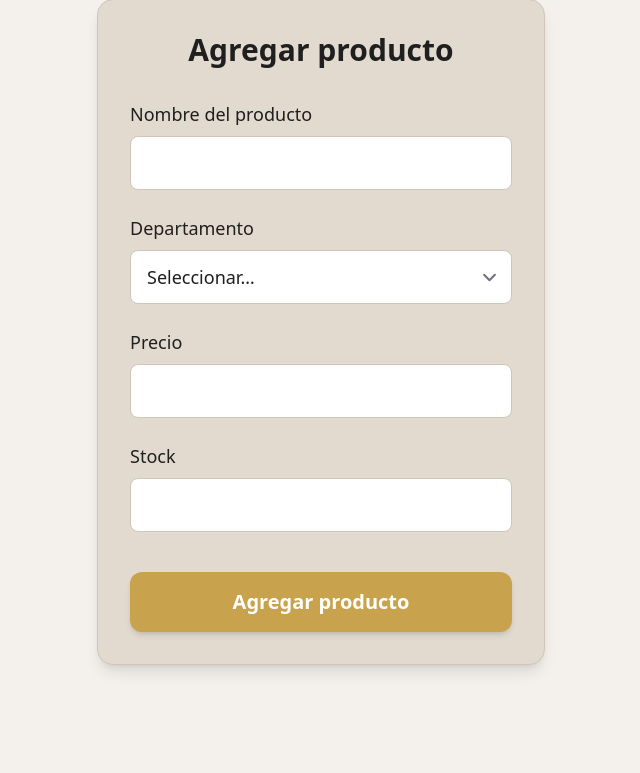
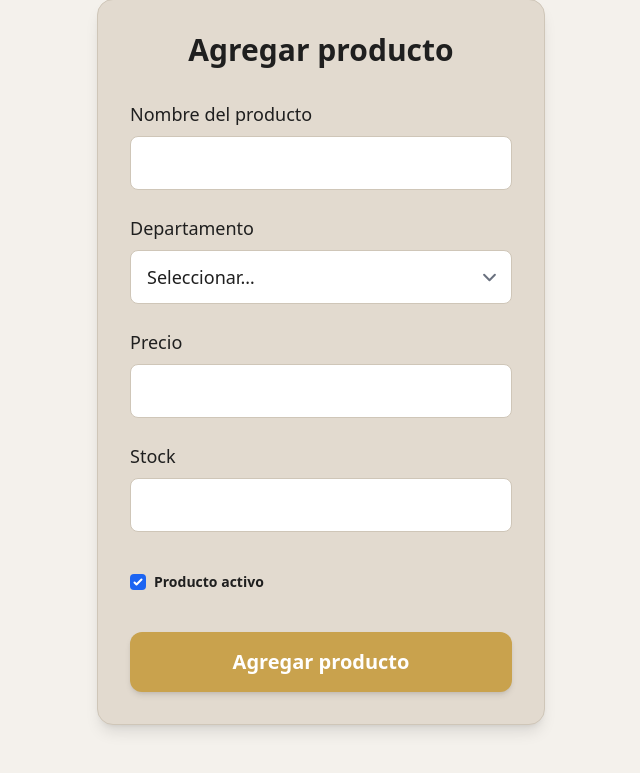
Before and after one commit to Felirey03/jsdistribuciones, a Flask app: page /productos/agregar in a window 1280 px wide. Shown: the part 194-967 px from the top of the page, without its empty margins (319-959 px from the left). Before the commit the page ends 866 px from the top, so only its background shows below. Run offline with Flask 3, Linux system fonts and the light colour scheme; some libraries are stand-ins or nearby versions.

Commit message:
Cambios en eliminar producto, y demas

```diff
--- a/jsdistribucionesapp/productos/models.py
+++ b/jsdistribucionesapp/productos/models.py
@@ -8,3 +8,4 @@ class Producto(db.Model):
     precio = db.Column(db.Float, nullable=False)
     stock = db.Column(db.Integer, default=0)
     departamento = db.Column(db.String)
+    activo = db.Column(db.Boolean, default=True)
--- a/jsdistribucionesapp/productos/routes.py
+++ b/jsdistribucionesapp/productos/routes.py
@@ -1,4 +1,4 @@
-from flask import Blueprint, request, redirect, render_template, url_for
+from flask import Blueprint, request, redirect, render_template, url_for, flash
 
 #importamos base de datos y el modelo de la base de datos
 from jsdistribucionesapp.app import db
@@ -46,6 +46,11 @@ def editar(id):
         producto.departamento = request.form.get('departamento')
         producto.precio = request.form.get('precio')
         producto.stock = request.form.get('stock')
+        producto.activo = True if request.form.get('activo') == 'on' else False
+
+
+        flash('Producto actualizado correctamente', 'success')
+
 
         db.session.commit()
         return redirect(url_for("productos.index"))
@@ -58,9 +63,21 @@ def editar(id):
 def eliminar(id):
     producto = Producto.query.get_or_404(id)
 
+    if producto.movimientos_stock:
+        producto.activo = False
+        db.session.commit()
+
+        flash(
+            'El producto tiene movimientos de stock y fue desactivado '
+            '(no puede eliminarse).',
+            'info'
+        )
+        return redirect(url_for('productos.index'))
+
     db.session.delete(producto)
     db.session.commit()
 
+    flash('Producto eliminado definitivamente', 'success')
     return redirect(url_for('productos.index'))
 
 
--- a/jsdistribucionesapp/productos/templates/productos/agregar.html
+++ b/jsdistribucionesapp/productos/templates/productos/agregar.html
@@ -79,6 +79,19 @@
         >
       </div>
 
+      <div class="flex items-center gap-2 mt-4">
+        <input
+          type="checkbox"
+          name="activo"
+          id="activo"
+          class="rounded border-gray-300"
+          checked
+        >
+        <label for="activo" class="text-sm font-semibold">
+          Producto activo
+        </label>
+      </div>
+
 
       <!-- Botón -->
       <input
--- a/jsdistribucionesapp/remitos/routes.py
+++ b/jsdistribucionesapp/remitos/routes.py
@@ -30,7 +30,7 @@ def index():
 @remitos.route('/agregar', methods=['GET', 'POST'])
 def agregar():
     clientes = Cliente.query.filter_by(activo=True).all()
-    productos = Producto.query.all()
+    productos = Producto.query.filter_by(activo=True).all()
 
     if request.method == 'POST':
         fecha = request.form.get('fecha')
```
Also changed, not shown: jsdistribucionesapp/productos/templates/productos/editar.html (+13 -0 lines), jsdistribucionesapp/productos/templates/productos/index.html (+12 -0 lines), instance/jsdistribuciones.db.
